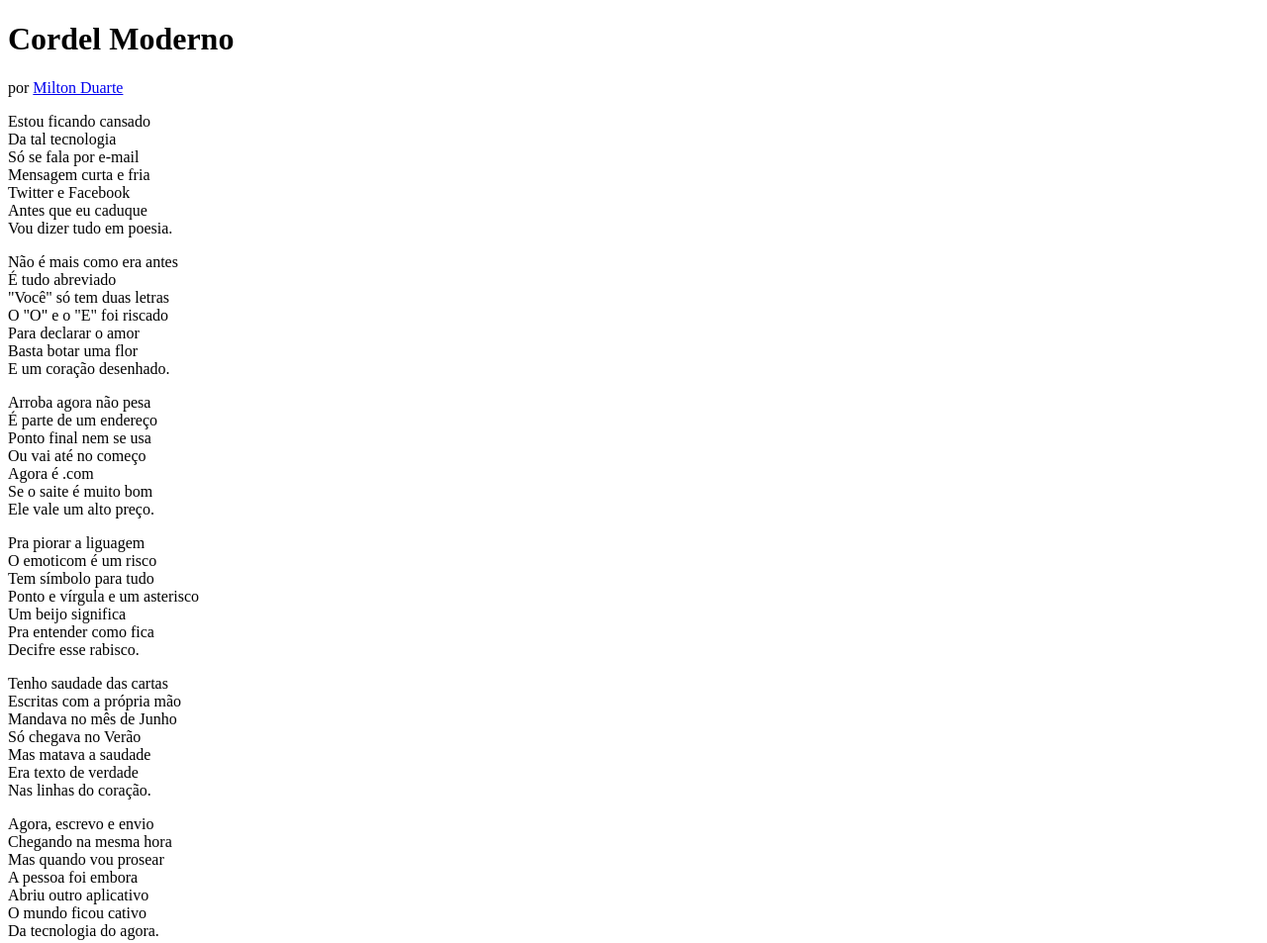
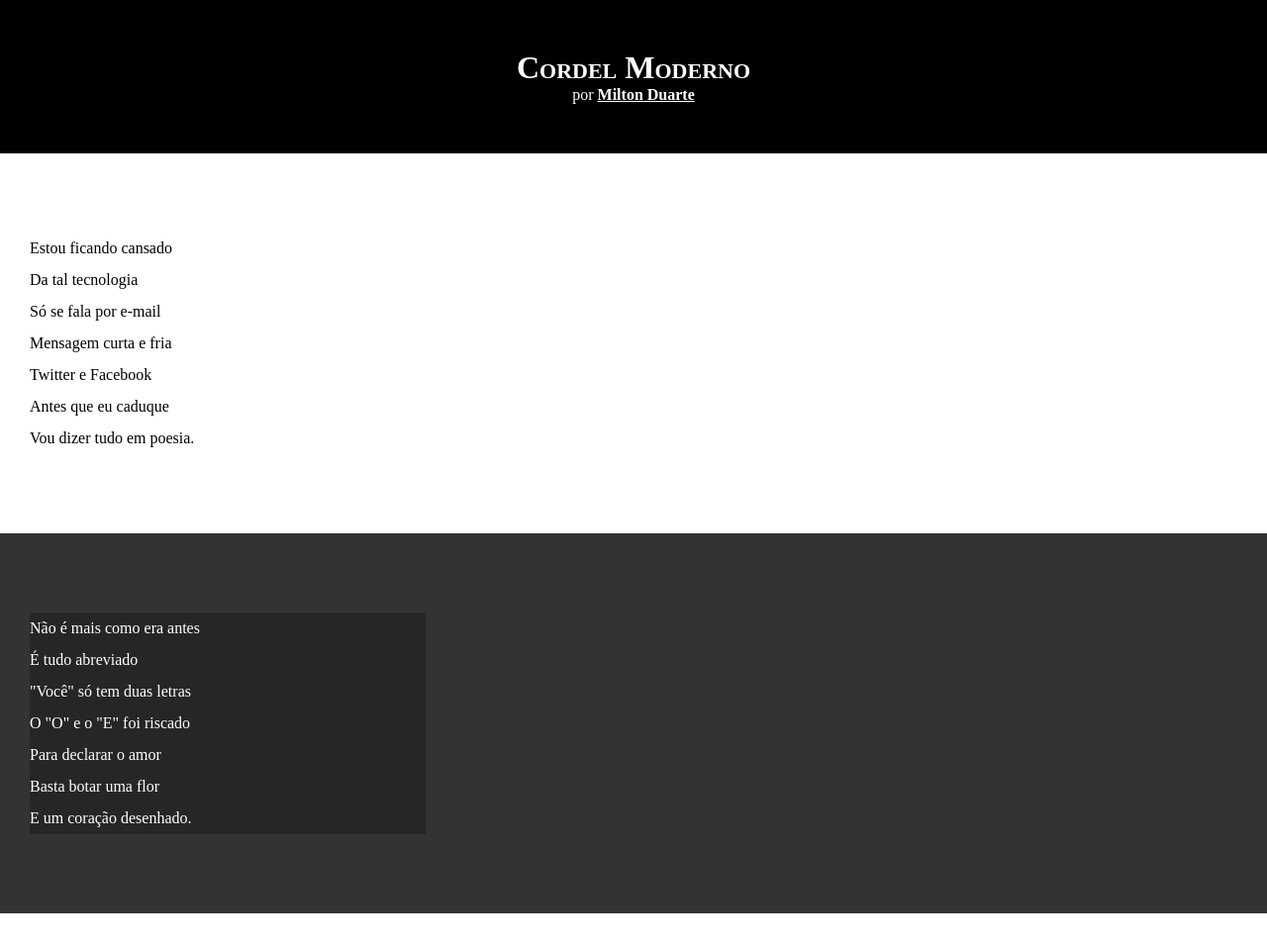
Before and after one commit to felipegsilva11/html-css, a plain HTML site: page desafios/d012/index.html in a window 1280 px wide. Shown: the top 953 px of the page at 99% size. Drawn offline with Linux system fonts and the light colour scheme.

Commit message:
atualizei meus estilos de textos e blocos

```diff
--- a/desafios/d012/estilo/style.css
+++ b/desafios/d012/estilo/style.css
@@ -1 +1,65 @@
 @charset "UTF-8";
+
+* {
+    margin: 0px;
+    padding: 0px;
+}
+
+html, body {
+    min-height: 100vh;
+    background-color: darkgrey;
+}
+
+header {
+    background-color: black;
+    color: white;
+    text-align: center;
+}
+
+header > h1 {
+    padding-top: 50px;
+    font-variant: small-caps;
+}
+
+header > p {
+    padding-bottom: 50px;
+}
+
+header a, footer a {
+    color: white;
+    text-align: none;
+    font-weight: bolder;
+}
+
+header a:hover, footer a:hover {
+    text-decoration: underline;
+}
+
+section {
+    padding-top: 10vh;
+    padding-bottom: 10vh;
+    line-height: 2em;
+    padding-left: 30px;
+}
+
+section.normal {
+    background-color: white;
+    color: black;
+}
+
+section.imagem {
+    background-color: rgb(51, 51, 51);
+    color: white;
+}
+
+section.imagem > p {
+    width: 400px;
+    background-color: rgba(0, 0, 0, 0.253);
+}
+
+footer {
+    background-color: black;
+    color: white;
+    text-align: center;
+    padding: 10px;
+}
--- a/desafios/d012/index.html
+++ b/desafios/d012/index.html
@@ -12,7 +12,7 @@
         <h1>Cordel Moderno</h1>
       <p>por <a href="https://www.recantodasletras.com.br/poesias/3186743" target="_blank">Milton Duarte</a></p>
     </header>
-<section>
+<section class="normal">
         <p>
             Estou ficando cansado <br>
             Da tal tecnologia <br>
@@ -24,7 +24,7 @@
         </p>
 </section>
 
-    <section>
+    <section class="imagem">
         <p>
             Não é mais como era antes <br>
             É tudo abreviado <br>
@@ -36,7 +36,7 @@
         </p>
     </section>
 
-    <section>
+    <section class="normal">
         <p>
             Arroba agora não pesa <br>
             É parte de um endereço <br>
@@ -59,7 +59,7 @@
     </section>
 
 
-    <section>
+    <section class="imagem">
         <p>
             Tenho saudade das cartas <br>
             Escritas com a própria mão <br>
@@ -71,7 +71,7 @@
         </p>
     </section>
 
-    <section>
+    <section class="normal">
         <p>
             Agora, escrevo e envio <br>
             Chegando na mesma hora <br>
```
